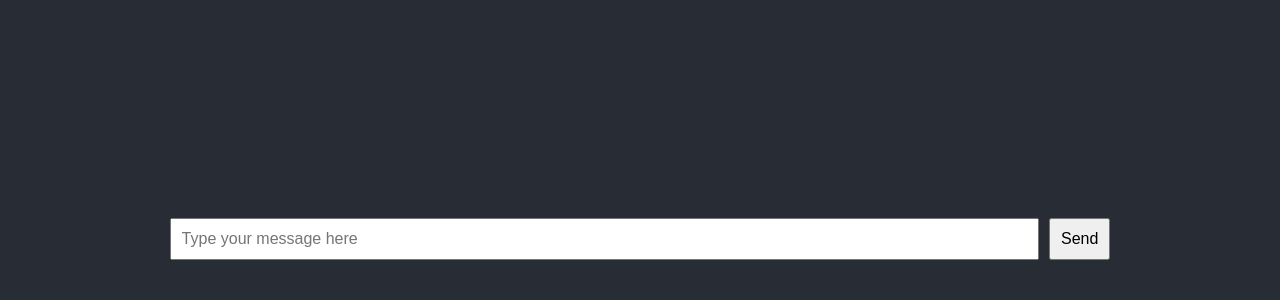
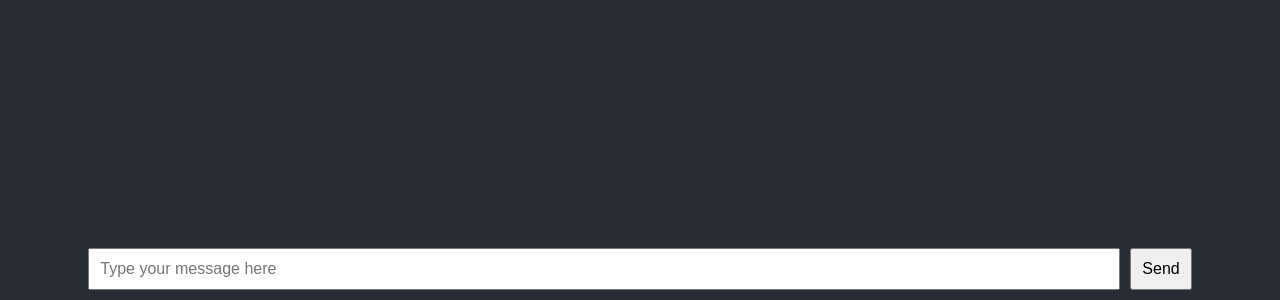
Before and after one commit to ips-ag/demo-chatbot-openai, a React (Create React App) app in the folder src/chatbot/: page / in a window 1280 px wide. Shown: the part 500-800 px from the top of the page. Built offline with nearby package versions, Linux system fonts and the light colour scheme.

Commit message:
Adjust history and text input styling

```diff
--- /dev/null
+++ b/src/chatbot/src/chat/components/ChatContainer.css
@@ -0,0 +1,30 @@
+.chat-container {
+  display: flex;
+  flex-direction: column;
+  align-items: center;
+  justify-content: space-between;
+  height: 100%;
+  width: 95%;
+  margin: 0 auto;
+  padding: 20px;
+  padding-bottom: 80px;
+  box-sizing: border-box;
+  position: relative;
+}
+
+.history {
+  flex-grow: 1;
+  width: 100%;
+  padding: 10px;
+}
+
+.text-input {
+  position: fixed;
+  bottom: 0;
+  left: 0;
+  width: 100%;
+  padding: 10px;
+  box-sizing: border-box;
+  border: none;
+  font-size: 16px;
+}
--- a/src/chatbot/src/chat/components/ChatContainer.tsx
+++ b/src/chatbot/src/chat/components/ChatContainer.tsx
@@ -1,6 +1,7 @@
 import React, { useState } from 'react';
 import History, { Message } from './History';
 import { getCompletion } from '../services';
+import './ChatContainer.css';
 
 function ChatContainer() {
   const [history, setHistory] = useState<Message[]>([]);
@@ -28,39 +29,21 @@ function ChatContainer() {
   };
 
   return (
-    <div
-      style={{
-        display: 'flex',
-        flexDirection: 'column',
-        alignItems: 'center',
-        justifyContent: 'space-between',
-        height: '100vh',
-        width: '95%',
-        margin: '0 auto',
-        padding: '20px',
-        boxSizing: 'border-box',
-      }}
-    >
+    <div className="chat-container">
       {/* Old chat messages */}
-      <History messages={history} />
+      <div className="history">
+        <History messages={history} />
+      </div>
 
       {/* New message input */}
-      <div
-        style={{
-          display: 'flex',
-          alignItems: 'center',
-          width: '80%',
-          marginTop: '20px',
-          marginBottom: '20px',
-        }}
-      >
+      <div className="text-input">
         <input
           type="text"
           placeholder="Type your message here"
           value={newMessage}
           onChange={handleInputChange}
           onKeyDown={handleKeyDown}
-          style={{ flex: 1, padding: '10px', fontSize: '16px' }}
+          style={{ width: '80%', minWidth: 200, padding: '10px', fontSize: '16px' }}
         />
         <button
           onClick={handleSendClick}
--- a/src/chatbot/src/chat/components/History.css
+++ b/src/chatbot/src/chat/components/History.css
@@ -3,7 +3,6 @@
   margin: 5px;
   border-radius: 5px;
   max-width: 80%;
-  color: #333;
 }
 
 .request {
@@ -11,6 +10,8 @@
   text-align: right;
   margin-left: auto;
   color: #fff;
+  float: right;
+  clear: both;
 }
 
 .response {
@@ -18,4 +19,6 @@
   text-align: left;
   margin-right: auto;
   color: #fff;
+  float: left;
+  clear: both;
 }
```
